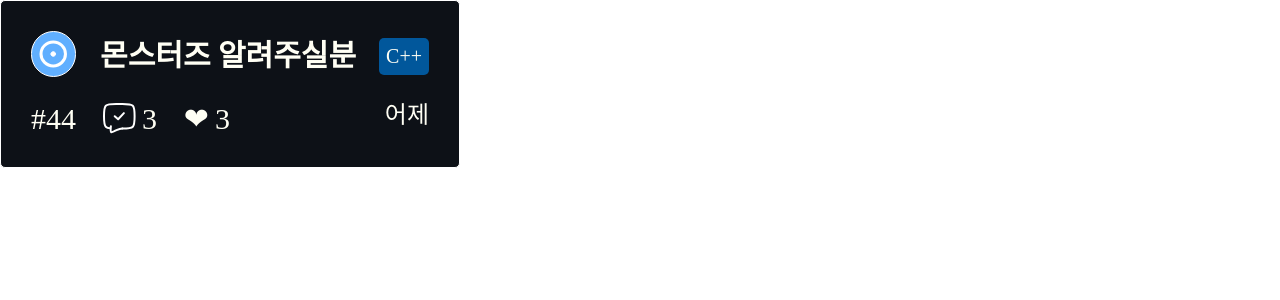
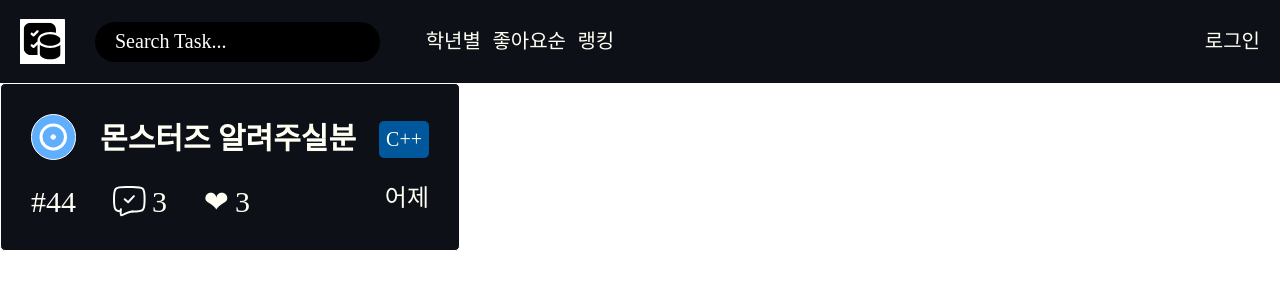
Before and after one commit to Task-DB/Frontend, a Next.js app: page / in a window 1280 px wide. Shown: the top 300 px of the page. Built offline with nearby package versions, Linux system fonts and the light colour scheme; a web font is replaced by a local one.

Commit message:
ADD :: Header

```diff
--- a/domain/header/assets/index.ts
+++ b/domain/header/assets/index.ts
@@ -0,0 +1 @@
+export { default as Logo } from "./logo/logo.svg";
--- a/domain/header/components/index.style.ts
+++ b/domain/header/components/index.style.ts
@@ -1 +1,56 @@
 import styled from "styled-components";
+import { theme } from "../../../styles/theme";
+
+export const HeaderContainer = styled.div`
+  background-color: ${theme.background};
+  padding: 0.5rem 1rem;
+  box-sizing: border-box;
+  display: flex;
+  align-items: center;
+  justify-content: space-between;
+`;
+
+export const HeaderLeftContainer = styled.div`
+  background-color: ${theme.background};
+  box-sizing: border-box;
+  display: flex;
+  align-items: center;
+  justify-content: space-between;
+`;
+
+export const SearchInput = styled.input.attrs({
+  type: "text",
+  spellCheck: false,
+  placeholder: "Search Task...",
+})`
+  margin-left: 1.5rem;
+  border-radius: 1rem;
+  padding: 1rem;
+  box-sizing: border-box;
+  height: 1rem;
+  border: 0;
+  color: white;
+  background-color: black;
+  &::placeholder {
+    color: white;
+  }
+  &:focus {
+    outline: none;
+  }
+`;
+
+export const HeaderUl = styled.ul`
+  display: flex;
+  color: ${theme.white};
+  width: 10rem;
+  justify-content: space-around;
+`;
+
+export const HeaderLi = styled.li`
+  list-style: none;
+`;
+
+export const HeaderLogin = styled.div`
+  list-style: none;
+  color: ${theme.white};
+`;
--- a/domain/header/components/index.tsx
+++ b/domain/header/components/index.tsx
@@ -1,9 +1,38 @@
 import React from "react";
+import Image from "next/image";
 import type { NextPage } from "next";
+import { Logo } from "../assets";
+import {
+  HeaderContainer,
+  HeaderLeftContainer,
+  HeaderLi,
+  HeaderLogin,
+  HeaderUl,
+  SearchInput,
+} from "./index.style";
+import { onChangeAction } from "../../../util";
 
 const Header: NextPage = () => {
+  const [keyword, setKeyWord] = React.useState("");
+
   return (
-    <header>Header</header>
-  )
+    <HeaderContainer>
+      <HeaderLeftContainer>
+        <Image src={Logo} alt="" width={45} height={45} />
+        <SearchInput
+          onChange={(event: React.ChangeEvent<HTMLInputElement>) => {
+            onChangeAction(event, setKeyWord);
+          }}
+        />
+        <HeaderUl>
+          <HeaderLi>학년별</HeaderLi>
+          <HeaderLi>좋아요순</HeaderLi>
+          <HeaderLi>랭킹</HeaderLi>
+        </HeaderUl>
+      </HeaderLeftContainer>
+      <HeaderLogin>로그인</HeaderLogin>
+    </HeaderContainer>
+  );
 };
+
 export default Header;
--- a/domain/issue/components/indiviualIssue/index.style.ts
+++ b/domain/issue/components/indiviualIssue/index.style.ts
@@ -25,7 +25,7 @@ export const IssueBottomContainer = styled.div`
 `;
 
 export const IssueBottomCommentsContainer = styled.div`
-  width: 50%;
+  width: 55%;
   display: flex;
   justify-content: space-between;
   align-items: center;
--- a/pages/_app.tsx
+++ b/pages/_app.tsx
@@ -3,11 +3,14 @@ import type { AppProps } from "next/app";
 import { theme } from "../styles/theme";
 import { ThemeProvider } from "styled-components";
 import { GlobalStyle } from "../styles/globalStyle";
+import Header from "../domain/header/components";
 
 export default function App({ Component, pageProps }: AppProps) {
   return (
     <ThemeProvider theme={theme}>
-      <GlobalStyle /> <Component {...pageProps} />
+      <GlobalStyle />
+      <Header />
+      <Component {...pageProps} />
     </ThemeProvider>
   );
 }
--- /dev/null
+++ b/util/index.ts
@@ -0,0 +1,8 @@
+import React from "react";
+
+export const onChangeAction = (
+  event: React.ChangeEvent<HTMLInputElement>,
+  setState: React.Dispatch<React.SetStateAction<any>>
+) => {
+  setState(event.target.value);
+};
```
Also changed, not shown: domain/header/assets/logo/logo.svg (added).
